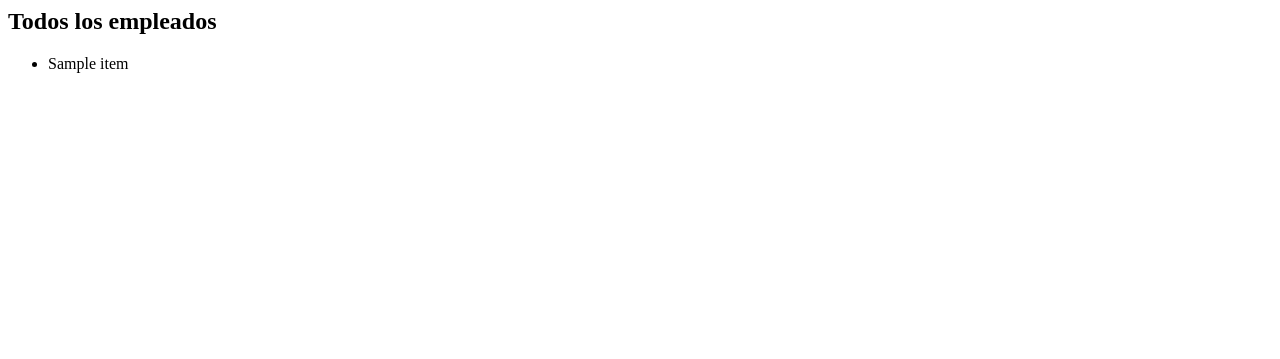
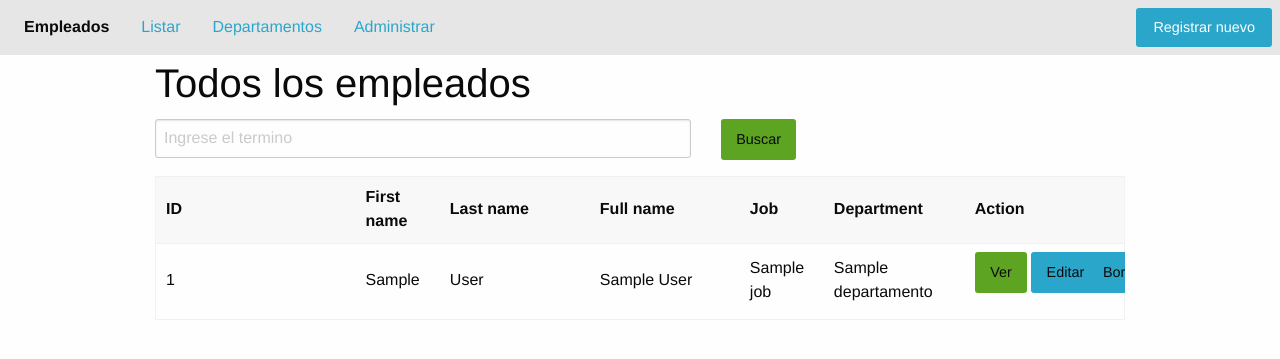
Before and after one commit to armandoSandino/empleado_dj, a Django app: template templates/persona/list_all.html in a window 1280 px wide. Shown: the top 359 px of the page. Run offline with Django 3.2, Linux system fonts and the light colour scheme; the template is opened without the code that fills it: most values are stand-ins (such as "Sample title", 1, 10 or a date in 2020); some libraries are stand-ins or nearby versions.

Commit message:
feat: add startup component, list employees and view employee

```diff
--- /dev/null
+++ b/templates/includes/header.html
@@ -0,0 +1,30 @@
+<div class="title-bar" data-responsive-toggle="responsive-menu" data-hide-for="medium">
+    <button class="menu-icon" type="button" data-toggle="responsive-menu"></button>
+    <div class="title-bar-title">Menu</div>
+  </div>
+
+  <div class="top-bar" id="responsive-menu">
+    <div class="top-bar-left">
+      <ul class="dropdown menu" data-dropdown-menu>
+        <li class="menu-text">Empleados</li>
+        <!--<li class="has-submenu">
+          <a href="#0">Departamento</a>
+          <ul class="submenu menu vertical" data-submenu>
+            <li><a href="#0">One</a></li>
+            <li><a href="#0">Two</a></li>
+            <li><a href="#0">Three</a></li>
+          </ul>
+        </li>-->
+        <li> <a href="{% url 'persona_app:all-employe' %}">Listar</a></li>
+        <li> <a href="#">Departamentos </a></li>
+        <li><a href="#0">Administrar</a></li</li>
+
+      </ul>
+    </div>
+    <div class="top-bar-right">
+      <ul class="menu">
+        <!--<li><input type="search" placeholder="Search"></li>-->
+        <li><button type="button" class="button">Registrar nuevo</button></li>
+      </ul>
+    </div>
+  </div>
--- a/templates/persona/list_all.html
+++ b/templates/persona/list_all.html
@@ -1,10 +1,73 @@
-<h2> Todos los empleados</h2>
+{% extends 'includes/base.html' %}
 
-<ul>
-    {% for e in object_list %}
-    <li>
-        {{ e }}
-    </li>
-    {% endfor %}
+{% block content %}
+{% include 'includes/header.html' %}
 
-</ul>
+<div class="grid-container">
+    <div class="grid-x">
+        <div class="cell">
+            <h2> Todos los empleados</h2>
+        </div>
+        <form class="cell grid-x grid-margin-x" method="GET" action="" id="formSearch" name="formSearch">
+            {% csrf_token %}
+            <div class="cell large-7">
+                <input type="text" class="" name="termino" id="termino" placeholder="Ingrese el termino" >
+            </div>
+            <div class="cell large-2">
+                <button type="submit" class="button success" title="buscar empleado">
+                    Buscar
+                </button >
+            </div>
+        </form>
+
+        <div class="cell">
+            <!--table -->
+            <div class="table-scroll">
+            <table >
+                <thead>
+                  <tr>
+                    <th width="200">ID</th>
+                    <th>First name</th>
+                    <th width="150">Last name</th>
+                    <th width="150">Full name</th>
+                    <th> Job </th>
+                    <th> Department </th>
+                    <th> Action </th>
+                  </tr>
+                </thead>
+                <tbody>
+                    {% for item in object_list %}
+                    <tr>
+                        <td> {{item.id}}</td>
+                        <td>{{item.first_name}}</td>
+                        <td>{{item.last_name}}</td>
+                        <td>{{item.full_name}}</td>
+                        <td>{{item.job}}</td>
+                        <td>{{item.departamento}}</td>
+                        <td>
+                            <div class="grid-x grid-margin-x">
+                                <div class="cell auto">
+                                    <a class="button success" href="{% url 'persona_app:detail-employe' item.id %}">Ver</a>
+                                </div>
+                                <div class="cell auto">
+                                    <a class="button primary" href="#">Editar</a>
+                                </div>
+                                <div class="cell auto">
+                                    <a class="button primary" href="#"> Borrar</a>
+                                </div>
+                            </div>
+                        </td>
+                    </tr>
+                    {% endfor %}
+
+                </tbody>
+              </table >
+              </div>
+              <!-- end table -->
+        </div>
+    </div>
+</div>
+
+
+
+{% endblock content %}
```
Also changed, not shown: applications/persona/urls.py (+6 -2 lines), applications/persona/views.py (+13 -2 lines), templates/index.html (added, +62 -0 lines), static/img/react.png (added), static/img/vue.png (added).
